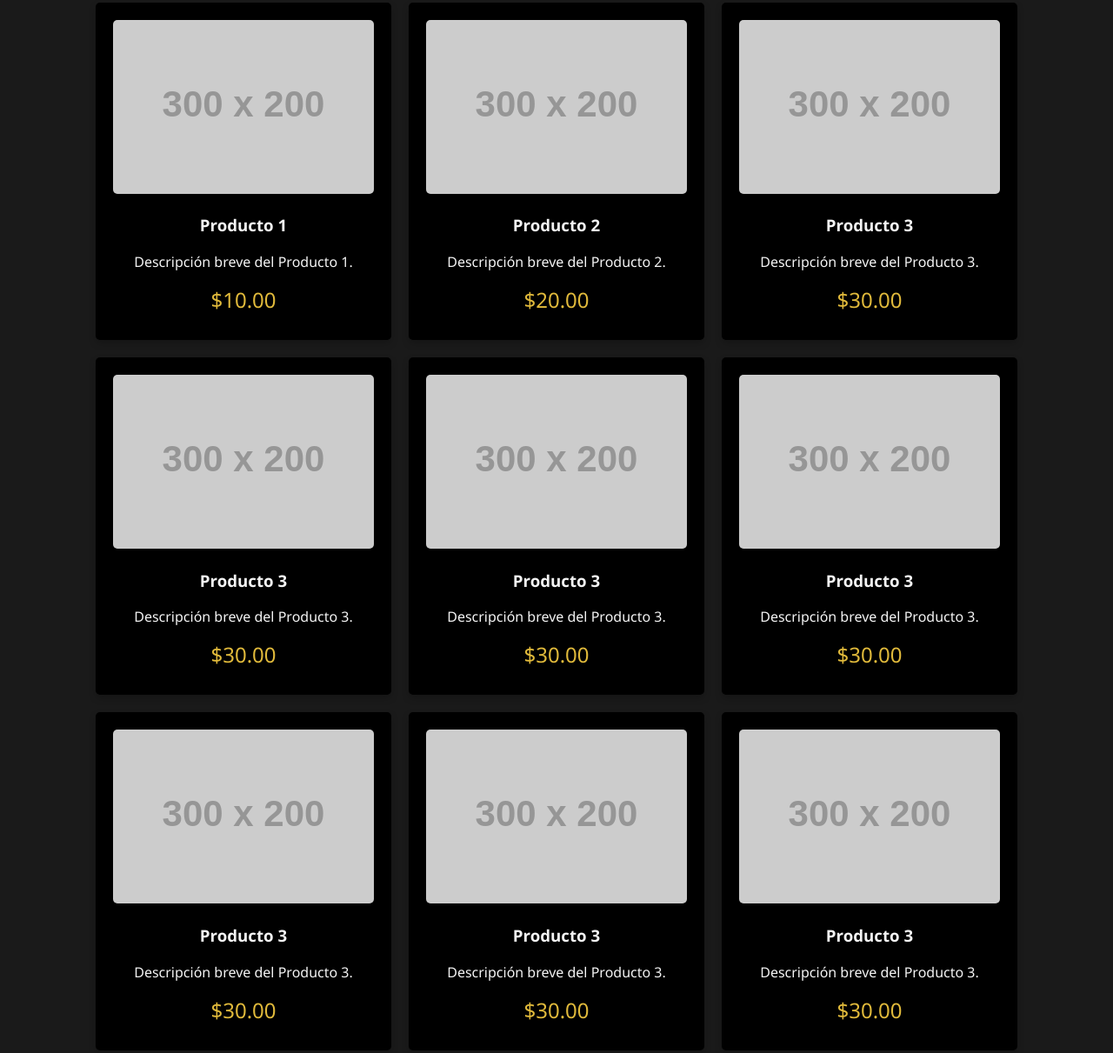
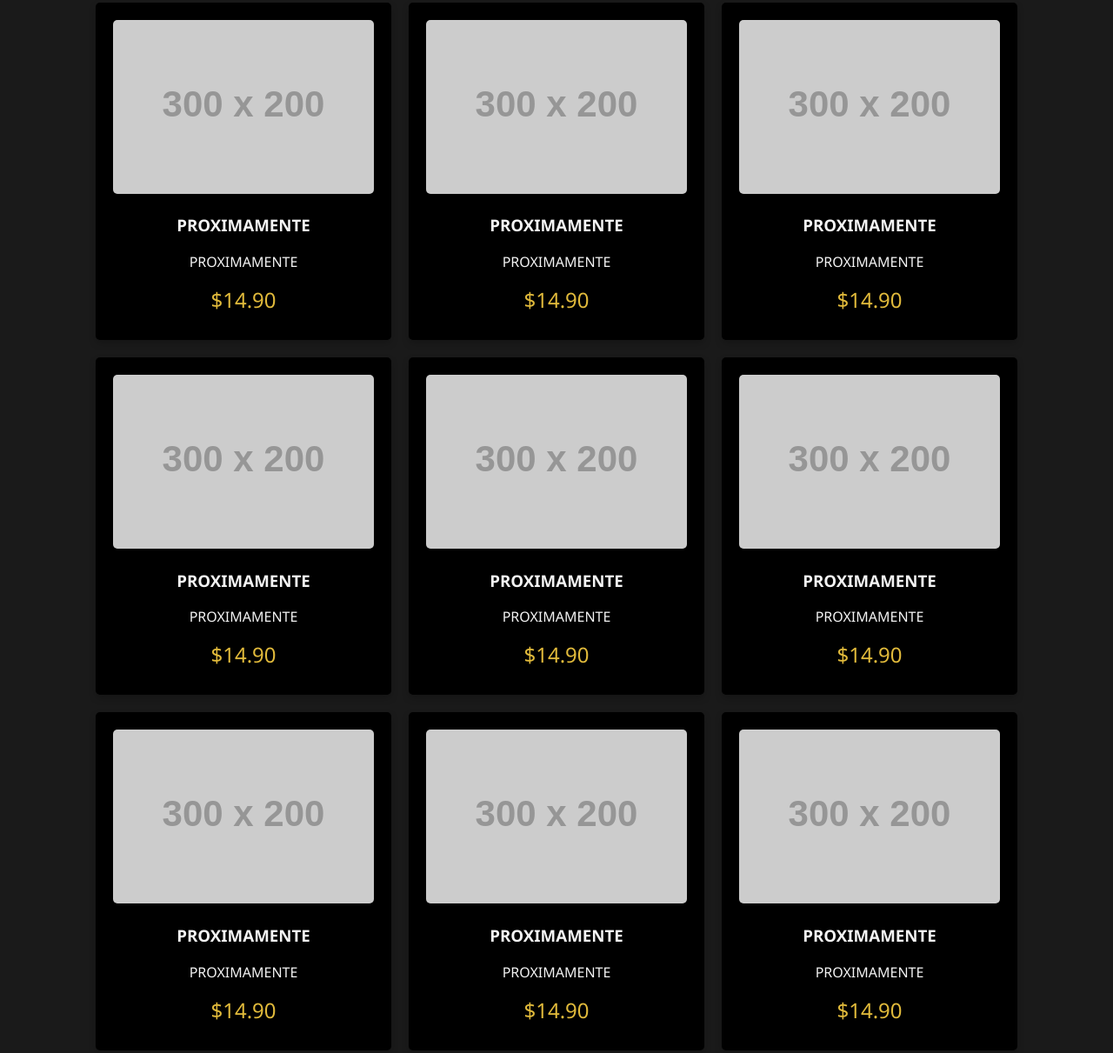
Before and after one commit to cirotti/LegacyRP.github.io, a plain HTML site: page vehículos.html in a window 1280 px wide. Shown: the part 392-1603 px from the top of the page at 87% size. Drawn offline with Linux system fonts and the light colour scheme; placeholder pictures from the web are drawn by us.

Commit message:
Update vehículos.html

```diff
--- a/vehículos.html
+++ b/vehículos.html
@@ -161,63 +161,63 @@
     <div class="main-content">
         <div class="product">
             <img src="https://via.placeholder.com/300x200" alt="Producto 1">
-            <h3>Producto 1</h3>
-            <p>Descripción breve del Producto 1.</p>
-            <p class="price">$10.00</p>
+            <h3>PROXIMAMENTE</h3>
+            <p>PROXIMAMENTE</p>
+            <p class="price">$14.90</p>
         </div>
         <div class="product">
             <img src="https://via.placeholder.com/300x200" alt="Producto 2">
-            <h3>Producto 2</h3>
-            <p>Descripción breve del Producto 2.</p>
-            <p class="price">$20.00</p>
+            <h3>PROXIMAMENTE</h3>
+            <p>PROXIMAMENTE</p>
+            <p class="price">$14.90</p>
         </div>
         <div class="product">
             <img src="https://via.placeholder.com/300x200" alt="Producto 3">
-            <h3>Producto 3</h3>
-            <p>Descripción breve del Producto 3.</p>
-            <p class="price">$30.00</p>
+            <h3>PROXIMAMENTE</h3>
+            <p>PROXIMAMENTE</p>
+            <p class="price">$14.90</p>
         </div>
         <div class="product">
             <img src="https://via.placeholder.com/300x200" alt="Producto 3">
-            <h3>Producto 3</h3>
-            <p>Descripción breve del Producto 3.</p>
-            <p class="price">$30.00</p>
+            <h3>PROXIMAMENTE</h3>
+            <p>PROXIMAMENTE</p>
+            <p class="price">$14.90</p>
         </div>
         <div class="product">
             <img src="https://via.placeholder.com/300x200" alt="Producto 3">
-            <h3>Producto 3</h3>
-            <p>Descripción breve del Producto 3.</p>
-            <p class="price">$30.00</p>
+            <h3>PROXIMAMENTE</h3>
+            <p>PROXIMAMENTE</p>
+            <p class="price">$14.90</p>
         </div>
         <div class="product">
             <img src="https://via.placeholder.com/300x200" alt="Producto 3">
-            <h3>Producto 3</h3>
-            <p>Descripción breve del Producto 3.</p>
-            <p class="price">$30.00</p>
+            <h3>PROXIMAMENTE</h3>
+            <p>PROXIMAMENTE</p>
+            <p class="price">$14.90</p>
         </div>
         <div class="product">
             <img src="https://via.placeholder.com/300x200" alt="Producto 3">
-            <h3>Producto 3</h3>
-            <p>Descripción breve del Producto 3.</p>
-            <p class="price">$30.00</p>
+            <h3>PROXIMAMENTE</h3>
+            <p>PROXIMAMENTE</p>
+            <p class="price">$14.90</p>
         </div>
         <div class="product">
             <img src="https://via.placeholder.com/300x200" alt="Producto 3">
-            <h3>Producto 3</h3>
-            <p>Descripción breve del Producto 3.</p>
-            <p class="price">$30.00</p>
+            <h3>PROXIMAMENTE</h3>
+            <p>PROXIMAMENTE</p>
+            <p class="price">$14.90</p>
         </div>
         <div class="product">
             <img src="https://via.placeholder.com/300x200" alt="Producto 3">
-            <h3>Producto 3</h3>
-            <p>Descripción breve del Producto 3.</p>
-            <p class="price">$30.00</p>
+            <h3>PROXIMAMENTE</h3>
+            <p>PROXIMAMENTE</p>
+            <p class="price">$14.90</p>
         </div>
         <div class="product">
             <img src="https://via.placeholder.com/300x200" alt="Producto 3">
-            <h3>Producto 3</h3>
-            <p>Descripción breve del Producto 3.</p>
-            <p class="price">$30.00</p>
+            <h3>PROXIMAMENTE</h3>
+            <p>PROXIMAMENTE</p>
+            <p class="price">$14.90</p>
         </div>
     </div>
     <div class="footer">
```
